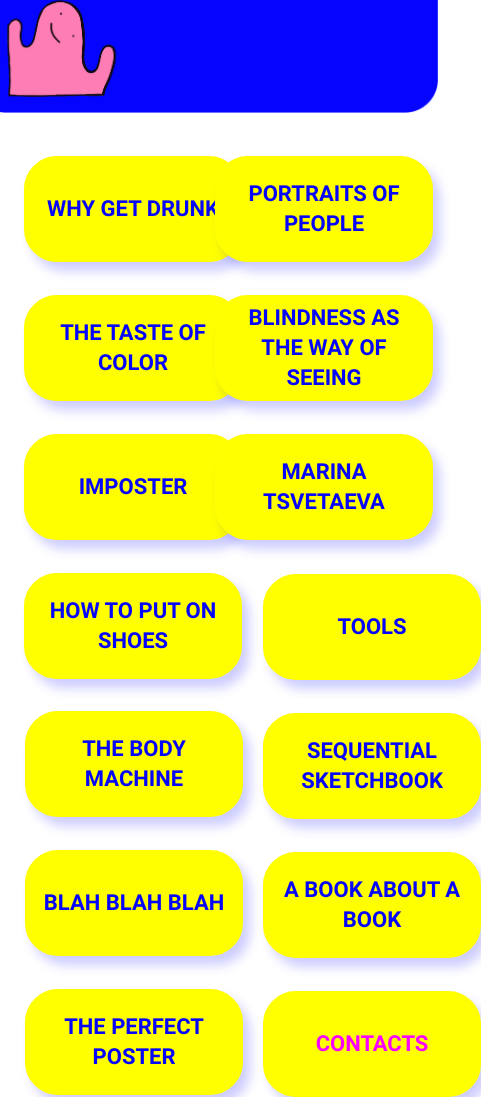
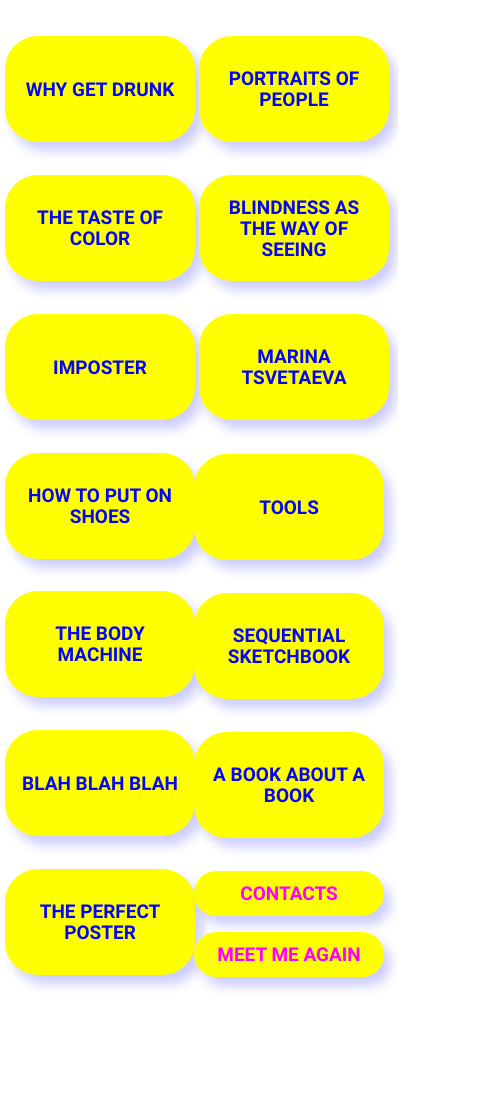
Before and after one commit to alisa-kharas/clickme, a plain HTML site: page index12.html in a window 390 px wide. Shown: the part 250-1347 px from the top of the page, 481 px wide, since content can reach past the window. After the commit the page ends 1257 px from the top, so only its background shows below. Drawn offline with Linux system fonts and the light colour scheme.

Commit message:
desktop improvments, 13 page scroll delete

```diff
--- a/css/10page.css
+++ b/css/10page.css
@@ -104,4 +104,23 @@
 
     }
 
+    .bubble img {
+        width: 345px;
+        height: 173px;
+    }
+
+    .hello {
+        margin-top: 40px;
+        margin-right: 0px;
+    }
+
+    .btn {
+        width: 190px;
+        font-size: 19px;
+        line-height: 21px;
+    }
+
+    .it {
+        width: 300px;
+    }
 }
--- a/css/11page.css
+++ b/css/11page.css
@@ -79,3 +79,20 @@
     position: relative;
     margin-top: 20px;
 }
+
+@media only screen and (max-width: 1000px) {
+    .bubble img {
+        width: 345px;
+        height: 228px;
+    }
+
+    .hello {
+        margin-top: 40px;
+    }
+
+    .btn {
+        width: 190px;
+        font-size: 19px;
+        line-height: 21px;
+    }
+}
--- a/css/12page.css
+++ b/css/12page.css
@@ -11,7 +11,6 @@
 
 .names {
     display: flex;
-    min-height: 100vh;
     flex-direction: row;
     margin-left: 140px;
     margin-right: 140px;
@@ -47,7 +46,7 @@
     display: flex;
     flex-direction: column;
     width: 50%;
-    margin-top: 268px;
+    margin-top: 200px;
     margin-right: 20px;
 }
 
@@ -55,7 +54,7 @@
     display: flex;
     flex-direction: column;
     width: 50%;
-    margin-top: 407px;
+    margin-top: 340px;
     margin-right: 20px;
 }
 
@@ -63,24 +62,23 @@
     display: flex;
     flex-direction: column;
     width: 50%;
-    margin-top: 407px;
+    margin-top: 340px;
     margin-right: 20px;
 }
 
 .fourth {
     display: flex;
     flex-direction: column;
-    margin-top: 268px;
+    margin-top: 200px;
 }
 
 .picture {
     position: absolute;
     width: 100%;
-    height: 100vh;
     display: flex;
     align-items: center;
     flex-direction: column;
-    top: 128px;
+    top: 70px;
 }
 
 .picture img {
@@ -90,6 +88,15 @@
 
 .white {
     color: #ff00ff;
+    width: 218px;
+    height: 45px;
+}
+
+.new {
+        color: #ff00ff;
+        width: 218px;
+        height: 45px;
+        margin-top: 16px;
 }
 
 @media only screen and (max-width: 1000px) {
@@ -97,25 +104,53 @@
     margin-left: 16px;
     margin-right: 16px;
     flex-direction: unset;
+    margin-bottom: 20px;
 }
 .first {
-    margin-top: 365px;
+    position: absolute;
+    margin-top: 245px;
+    left: 5px;
 }
 
 .second {
-    margin-top: 365px;
+    position: absolute;
+    margin-top: 245px;
+    right: -24px;
 }
 
 .third {
     position: absolute;
-    margin-top: 920px;
-    left: 25px;
+    margin-top: 800px;
+    left: 5px;
 }
 
 .fourth {
     position: absolute;
-    margin-top: 783px;
-    left: 263px;
+    margin-top: 663px;
+    right: 6px;
+}
+
+.btn {
+    width: 190px;
+    font-size: 19px;
+    line-height: 21px;
+}
+
+.new {
+    width: 190px;
+    font-size: 19px;
+    margin-bottom: 30px;
+}
+
+.white {
+    width: 190px;
+    font-size: 19px;
+}
+
+
+.picture img {
+    width: 345px;
+    height: 173px;
 }
 
 }
--- a/css/1page.css
+++ b/css/1page.css
@@ -38,3 +38,11 @@
 
     color: rgba(0, 0, 255, 0.98);
 }
+
+@media only screen and (max-width: 1000px) {
+    .btn {
+        width: 190px;
+        font-size: 19px;
+        line-height: 21px;
+    }
+}
--- a/css/2page.css
+++ b/css/2page.css
@@ -41,6 +41,8 @@
 
 @media only screen and (max-width: 1000px) {
     .btn {
-        width: 400px;
+        width: 300px;
+        font-size: 19px;
+        line-height: 21px;
     }
 }
--- a/css/4page.css
+++ b/css/4page.css
@@ -38,3 +38,11 @@
 
     color: rgba(0, 0, 255, 0.98);
 }
+
+@media only screen and (max-width: 1000px) {
+    .btn {
+        width: 190px;
+        font-size: 19px;
+        line-height: 21px;
+    }
+}
--- a/css/5page.css
+++ b/css/5page.css
@@ -39,3 +39,9 @@
 
     color: rgba(0, 0, 255, 0.98);
 }
+
+@media only screen and (max-width: 1000px) {
+    .btn {
+        width: 190px;
+    }
+}
--- a/css/8page.css
+++ b/css/8page.css
@@ -79,3 +79,21 @@
     position: relative;
     margin-top: 20px;
 }
+
+
+@media only screen and (max-width: 1000px) {
+    .bubble img {
+        width: 345px;
+        height: 173px;
+    }
+
+    .hello {
+        margin-top: 40px;
+    }
+
+    .btn {
+        width: 190px;
+        font-size: 19px;
+        line-height: 21px;
+    }
+}
--- a/css/9page.css
+++ b/css/9page.css
@@ -79,3 +79,20 @@
     position: relative;
     margin-top: 20px;
 }
+
+@media only screen and (max-width: 1000px) {
+    .bubble img {
+        width: 345px;
+        height: 173px;
+    }
+
+    .hello {
+        margin-top: 40px;
+    }
+
+    .btn {
+        width: 190px;
+        font-size: 19px;
+        line-height: 21px;
+    }
+}
--- a/index12.html
+++ b/index12.html
@@ -40,6 +40,7 @@
                 <a href="index13.html"> <button class="btn">sequential sketchbook</button> </a>
                 <a href="index13.html"> <button class="btn">A book about a book</button> </a>
                 <a href="index11.html"> <button class="btn white">contacts</button> </a>
+                <a href="index.html"> <button class="btn new">meet me again</button> </a>
             </div>
         </div>
 
```
Also changed, not shown: 1 other file.
